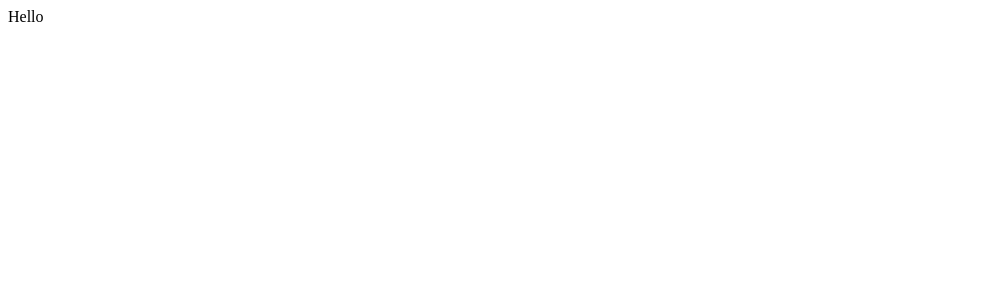
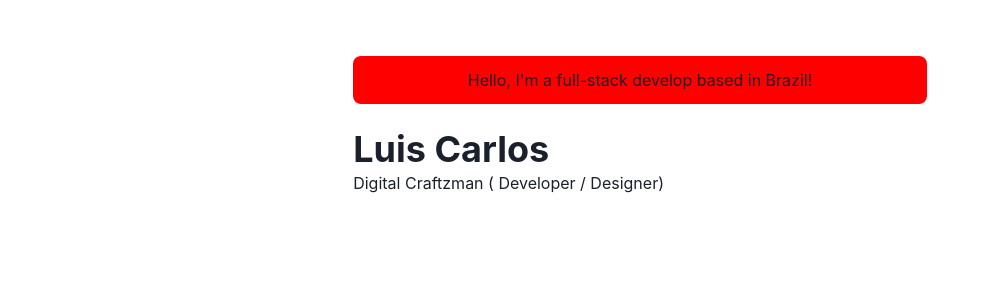
Before and after one commit to luiscns-alt/homepage-portfolio-website, a Next.js app: page / in a window 1280 px wide. Shown: the top 300 px of the page, without its empty margins (0-982 px from the left). Built offline with nearby package versions, Linux system fonts and the light colour scheme.

Commit message:
[Feature] Integração com Chakra UI

```diff
--- /dev/null
+++ b/pages/_app.js
@@ -0,0 +1,14 @@
+import { ChakraProvider } from '@chakra-ui/react'
+import Layout from '../components/layouts/main'
+
+const Website = ({ Component, pageProps, router }) => {
+  return (
+    <ChakraProvider>
+      <Layout router={router}>
+        <Component {...pageProps} key={router.route} />
+      </Layout>
+    </ChakraProvider>
+  )
+}
+
+export default Website
--- a/pages/index.js
+++ b/pages/index.js
@@ -1,5 +1,22 @@
+import { Container, Box, Heading } from '@chakra-ui/layout'
+
 const Page = () => {
-  return <div>Hello</div>
+  return (
+    <Container>
+      <Box borderRadius="lg" bg="red" p={3} mb={6} align="center">
+        Hello, I&apos;m a full-stack develop based in Brazil!
+      </Box>
+
+      <Box display={{ md: 'flex' }}>
+        <Box flexgow={1}>
+          <Heading as="h2" variant="page-title">
+            Luis Carlos
+          </Heading>
+          <p>Digital Craftzman ( Developer / Designer)</p>
+        </Box>
+      </Box>
+    </Container>
+  )
 }
 
 export default Page
```
